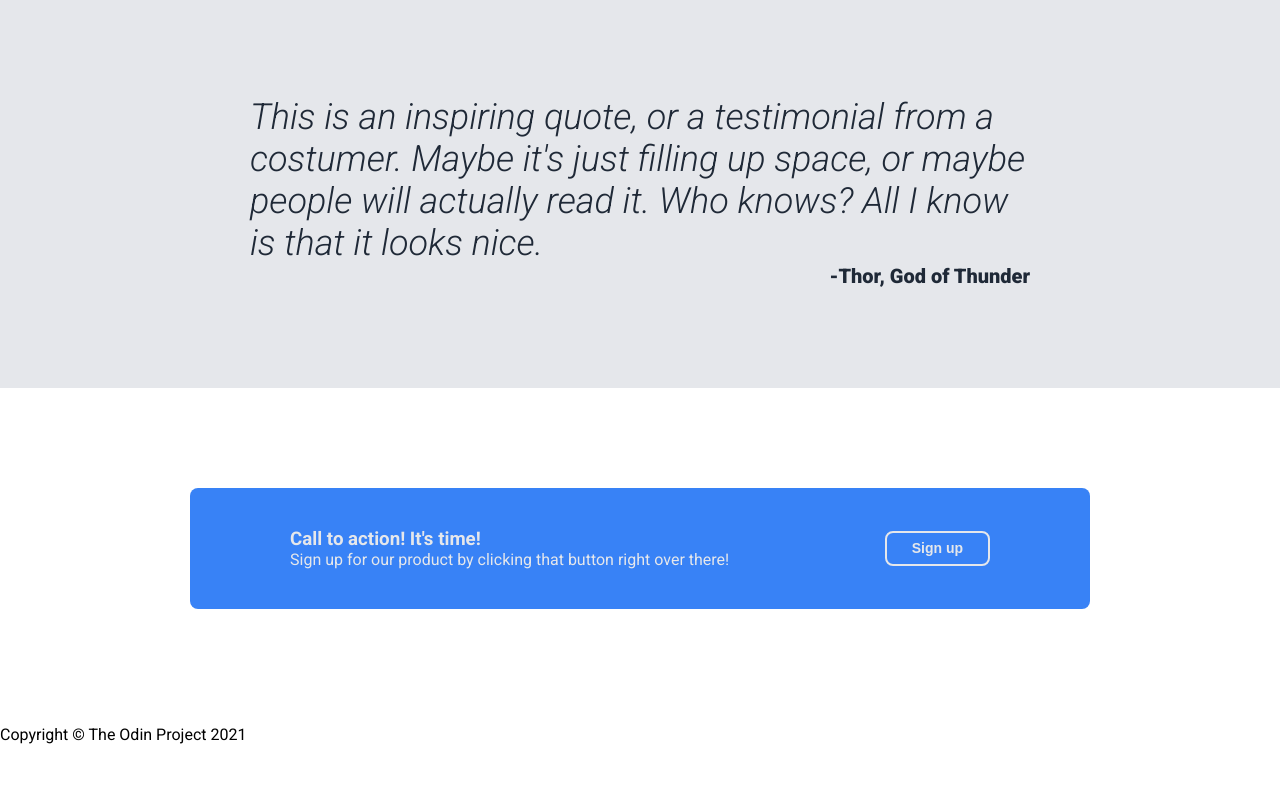
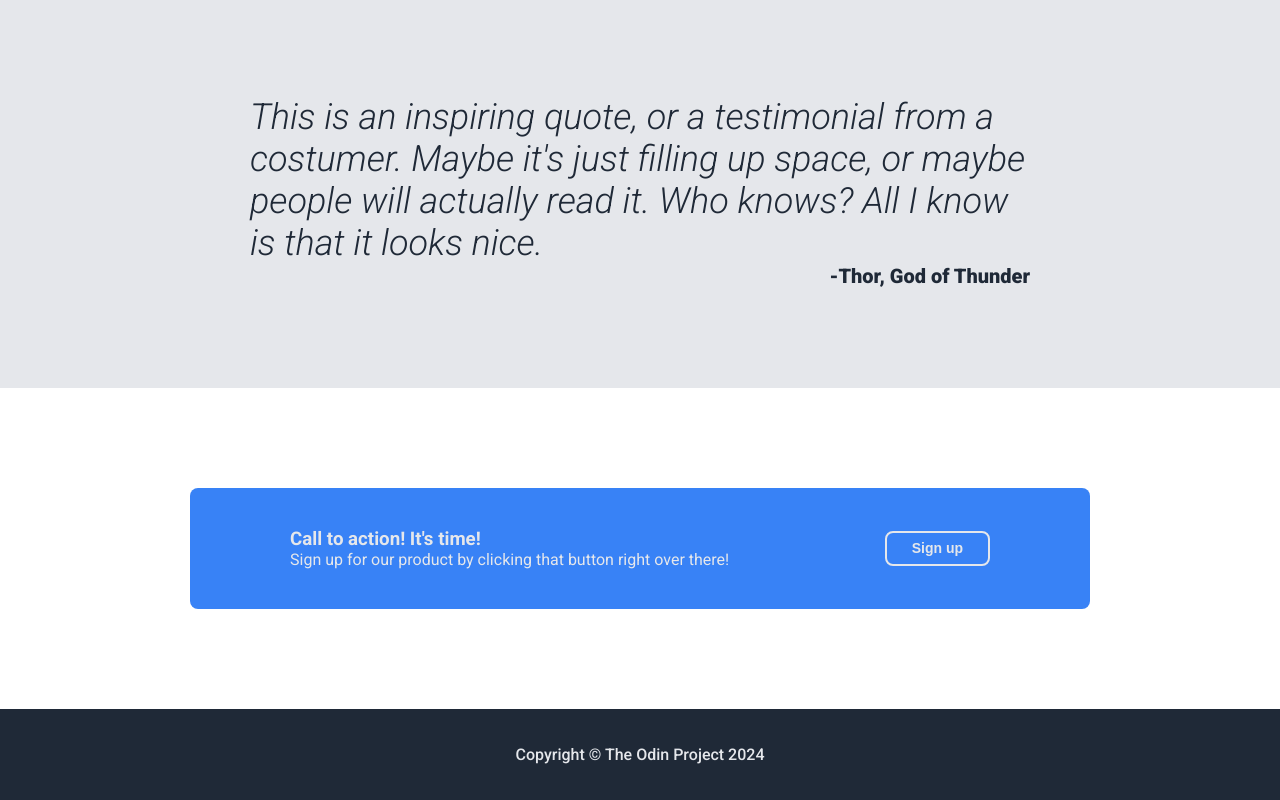
Before and after one commit to lautarodrigz/landing-page, a plain HTML site: page index.html in a window 1280 px wide. Shown: the part 825-1625 px from the top of the page. Before the commit the page ends 1585 px from the top, so only its background shows below. Drawn offline with Linux system fonts and the light colour scheme.

Commit message:
Style footer

```diff
--- a/css/styles.css
+++ b/css/styles.css
@@ -191,3 +191,13 @@ li a:visited,
 .sign-button-alt a:visited {
     color: #e5e7eb;
 }
+
+footer {
+    background-color: #1f2937;
+    display: flex;
+    justify-content: center;
+    align-items: center;
+    color: #e5e7eb;
+    padding: 20px 0;
+    font-weight: 500;
+}
--- a/index.html
+++ b/index.html
@@ -68,7 +68,7 @@
         </div>
     </div>
     <footer>
-        <p class="footer-text">Copyright &copy; The Odin Project 2021</p>
+        <p class="footer-text">Copyright &copy; The Odin Project 2024</p>
     </footer>
 </body>
 
```
